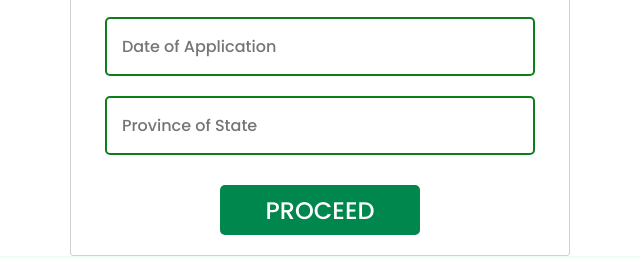
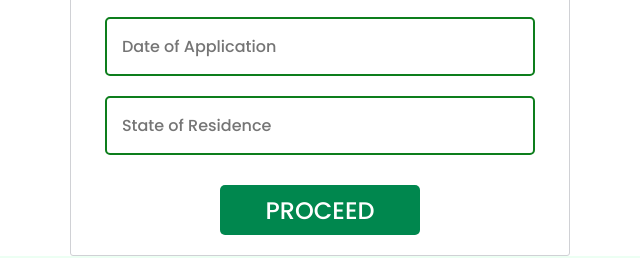
Before and after one commit to ng-civl/nigeria, a plain HTML site: page index.html in a window 1280 px wide. Shown: the part 1771-2029 px from the top of the page, 320-960 px from the left. Drawn offline with nearby package versions, Linux system fonts and the light colour scheme; a script that the page names is missing; a web font is replaced by a local one.

Commit message:
Update index.html

```diff
--- a/index.html
+++ b/index.html
@@ -498,7 +498,7 @@ value="Airtel">Yes</option>
                 <input type="text" name="email" placeholder="E-mail"><br/>
                 <input type="text" name="phone" placeholder="Phone Number"><br/>
 <input type="text" name="phone" placeholder="Date of Application"><br/>
-<input type="text" name="phone" placeholder="Province of State"></select><br/>
+<input type="text" name="phone" placeholder="State of Residence"></select><br/>
 
 
 
```
